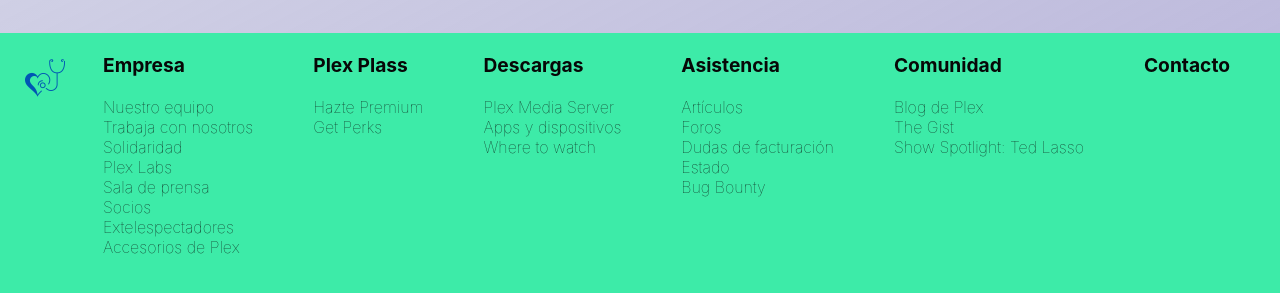
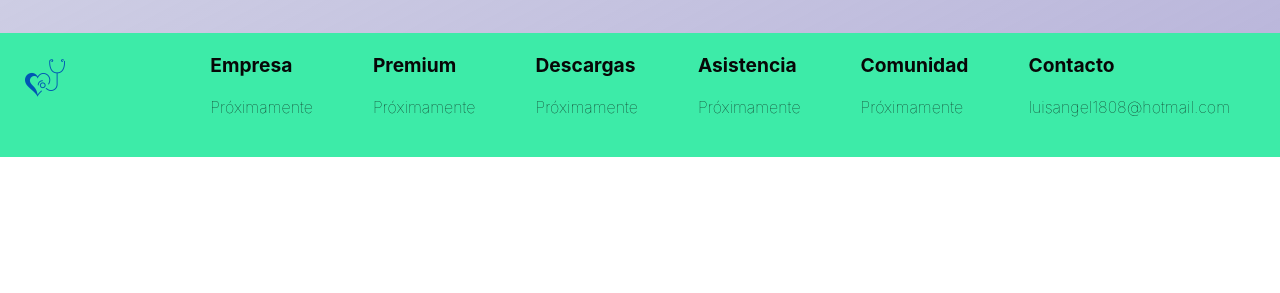
Before and after one commit to luisangel1808/web-health-frontend, a React (Create React App) app: page / in a window 1280 px wide. Shown: the part 971-1264 px from the top of the page. After the commit the page ends 1128 px from the top, so only its background shows below. Built offline with nearby package versions, Linux system fonts and the light colour scheme.

Commit message:
Fixes in Tasks, videos, home

```diff
--- a/src/components/Footer.jsx
+++ b/src/components/Footer.jsx
@@ -12,52 +12,38 @@
         <li>
           <Link to="#">Empresa</Link>
           <ul>
-            <li>Nuestro equipo</li>
-            <li>Trabaja con nosotros</li>
-            <li>Solidaridad</li>
-            <li>Plex Labs</li>
-            <li>Sala de prensa</li>
-            <li>Socios</li>
-            <li>Extelespectadores</li>
-            <li>Accesorios de Plex</li>
+            <li>Próximamente</li>
           </ul>
         </li>
         <li>
-          <Link to="#">Plex Plass</Link>
+          <Link to="#">Premium</Link>
           <ul>
-            <li>Hazte Premium</li>
-            <li>Get Perks</li>
+            <li>Próximamente</li>
           </ul>
         </li>
         <li>
           <Link to="#">Descargas</Link>
           <ul>
-            <li>Plex Media Server</li>
-            <li>Apps y dispositivos</li>
-            <li>Where to watch</li>
+            <li>Próximamente</li>
           </ul>
         </li>
         <li>
           <Link to="#">Asistencia</Link>
           <ul>
-            <li>Artículos</li>
-            <li>Foros</li>
-            <li>Dudas de facturación</li>
-            <li>Estado</li>
-            <li>Bug Bounty</li>
+            <li>Próximamente</li>
           </ul>
         </li>
         <li>
           <Link to="#">Comunidad</Link>
           <ul>
-            <li>Blog de Plex</li>
-            <li>The Gist</li>
-            <li>Show Spotlight: Ted Lasso</li>
+            <li>Próximamente</li>
           </ul>
         </li>
         <li>
           <Link to="#">Contacto</Link>
-          <ul></ul>
+          <ul>
+            <li>luisangel1808@hotmail.com</li>
+          </ul>
         </li>
       </ul>
     </footer>
--- a/src/components/Header.jsx
+++ b/src/components/Header.jsx
@@ -37,7 +37,7 @@
           </li>
           <li className="header-item">
             <Link to="/pressure-data" onClick={() => setMenu(false)}>
-              Registros
+              Gráficas
             </Link>
           </li>
           <li className="header-item">
--- a/src/components/IndividualItem.jsx
+++ b/src/components/IndividualItem.jsx
@@ -6,12 +6,16 @@
 
 const IndividualItem = (props) => {
 
-    const  {props: {image, title, text}} = props
+    const  {props: {name, lastName, email}} = props
+    const image = {
+        src: "https://www.ngenespanol.com/wp-content/uploads/2018/08/La-primera-imagen-de-la-historia.jpg",
+        alt: "img",
+    }
     return (
         <div className="Individual-item">
-            <h2>{title}</h2>
+            <h2>{`${name} ${lastName}`}</h2>
             <img src={image.src} alt={image.alt} />
-            <p>{text}</p>
+            <p>{email}</p>
             <div>
                 <AiOutlineEye size='1.5em'/>
                 <AiOutlineUsergroupAdd size='1.5em'/>
--- a/src/components/ItemTask.jsx
+++ b/src/components/ItemTask.jsx
@@ -1,4 +1,7 @@
-import React from "react";
+import axios from "axios";
+import React, { useContext } from "react";
+import { RiDeleteBin5Fill } from "react-icons/ri";
+import TaskContext from "../context/Task/TaskContext";
 import {
   frequencyCatalog,
   importanceCatalog,
@@ -6,8 +9,26 @@
 
 const ItemTask = (props) => {
   const {
-    task: { title, description, importance, frequency },
+    task: { title, description, importance, frequency, id },
   } = props;
+
+  const { update, setUpdate } =
+  useContext(TaskContext);
+
+  const deleteTask = async(id) =>{
+    if (window.confirm('¿Estás seguro que quieres borrarlo?')){
+      await axios({
+        method:'patch',
+        url:`https://warm-mountain-11426.herokuapp.com/api/delete-task/${id}`,
+
+        headers: {
+          Authorization: `Bearer ${localStorage.token}`
+        }
+      })
+      setUpdate(!update);
+    }
+
+}
 
   return (
     <li className="itemTask">
@@ -25,7 +46,9 @@
           <span>{frequencyCatalog(frequency)}</span>
         </div>
       </div>
+      <button onClick={()=>deleteTask(id)}><RiDeleteBin5Fill color="red" size="1.5em"/></button>
     </li>
+
   );
 };
 
--- a/src/components/TasksList.jsx
+++ b/src/components/TasksList.jsx
@@ -13,9 +13,10 @@
       <div className="List-header">Tareas</div>
       <ul>
         <div className="a2">
-          {tasks.map((task) => (
+          {tasks.length>0?
+          tasks.map((task) => (
             <ItemTask task={task} />
-          ))}
+          )):<h2>No tienes tareas</h2>}
         </div>
       </ul>
     </div>
--- a/src/components/tables/PressureTable.jsx
+++ b/src/components/tables/PressureTable.jsx
@@ -35,7 +35,7 @@
         }
 
 
-    return (
+    return pressures.length > 0 ?(
         <div className="PressureTable">
         <h2>Registros</h2>
         <table>
@@ -70,6 +70,8 @@
         </IconContext.Provider>
         </div>
         </div>
+    ): (
+        <h2>Aún no tiene presiones registradas</h2>
     )
 }
 
--- a/src/pages/Teams.jsx
+++ b/src/pages/Teams.jsx
@@ -1,7 +1,23 @@
-import React from "react";
+import axios from "axios";
+import React, { useEffect, useState } from "react";
 import IndividualItem from "../components/IndividualItem";
 
 const Teams = () => {
+
+  const [users, setUsers] = useState([])
+
+  useEffect( async() => {
+    const res = await axios({
+      method:'get',
+      url:`https://warm-mountain-11426.herokuapp.com/api/user`,
+      headers: {
+        Authorization: `Bearer ${localStorage.token}`
+      }
+    })
+    setUsers(res.data);
+  }, [])
+
+
   const data = [
     {
       image: {
@@ -55,7 +71,7 @@
 
   return (
     <div className="Items">
-      {data.map((item, i) => (
+      {users.map((item, i) => (
         <IndividualItem props={item} key={i} />
       ))}
     </div>
--- a/src/pages/Videos.jsx
+++ b/src/pages/Videos.jsx
@@ -11,6 +11,7 @@
       title: "Video1",
       text: "Este es el video1",
       id: 1,
+      url: "https://www.youtube.com/watch?v=_JDOGSkVMNY"
     },
     {
       image: {
@@ -20,6 +21,7 @@
       title: "Video2",
       text: "Este es el video2",
       id: 2,
+      url:"https://www.youtube.com/watch?v=lb6PHOfY39w"
     },
     {
       image: {
@@ -29,6 +31,7 @@
       title: "Video3",
       text: "Este es el video3",
       id: 3,
+      url:"https://www.youtube.com/watch?v=8Lawnkm5vTU"
     },
     {
       image: {
@@ -38,6 +41,7 @@
       title: "Video4",
       text: "Este es el video4",
       id: 4,
+      url:"https://www.youtube.com/watch?v=ZMUP8VQvAuE"
     },
     {
       image: {
@@ -47,6 +51,7 @@
       title: "Equipo1",
       text: "Este es el equipo",
       id: 5,
+      url:"https://www.youtube.com/watch?v=52n6mvaILiM",
     },
     {
       image: {
@@ -56,6 +61,7 @@
       title: "Equipo1",
       text: "Este es el equipo",
       id: 6,
+      url:"https://www.youtube.com/watch?v=D3y3pWVQHco",
     },
   ];
 
--- a/src/styles/components/Form.css
+++ b/src/styles/components/Form.css
@@ -94,8 +94,3 @@
     align-items: center;
     width: 100%;
   }
-
-  button:active {
-    background-color: #3e8e41;
-    transform: translateY(4px);
-  }
--- a/src/styles/components/Home.css
+++ b/src/styles/components/Home.css
@@ -22,7 +22,7 @@
   justify-content: center;
   height: 70vh;
   width: 100%;
-  background-image: url("https://thumbs.dreamstime.com/z/uso-de-estetioscopio-con-smartphone-doctor-trav%C3%A9s-la-pantalla-telef%C3%B3nica-chequeo-estado-consulta-m%C3%A9dica-en-l%C3%ADnea-medicina-162019687.jpg");
+  background-image: url("../../statics/background.jpg");
   background-size: cover;
   background-attachment: fixed;
   position: relative;
```
Also changed, not shown: src/statics/background.jpg (added), 7 other files (tests, documents, lock files or other folders).
